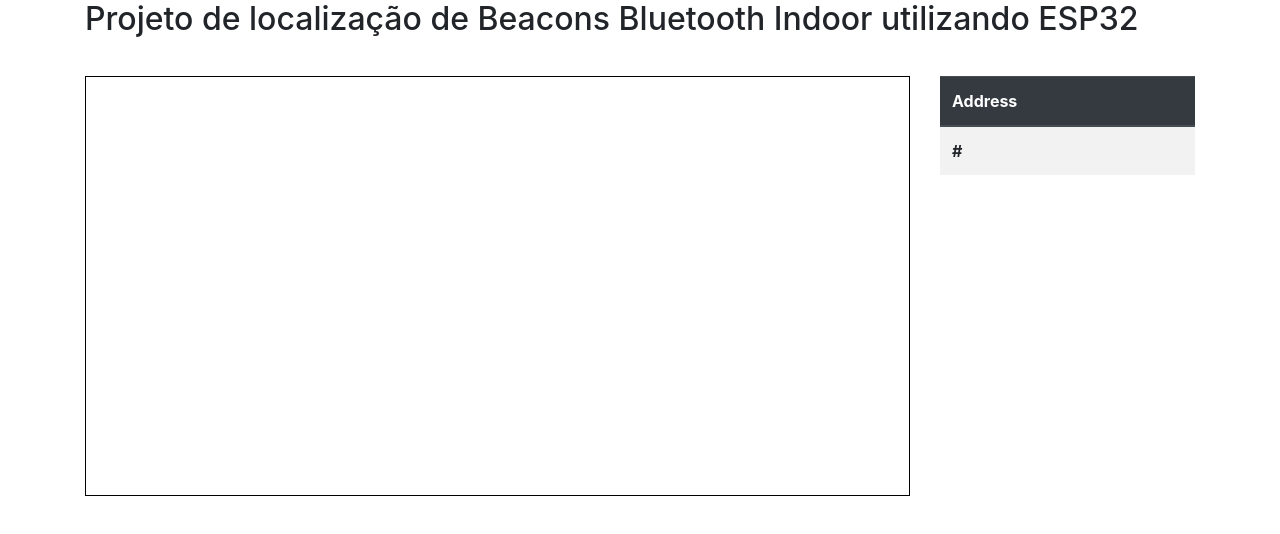
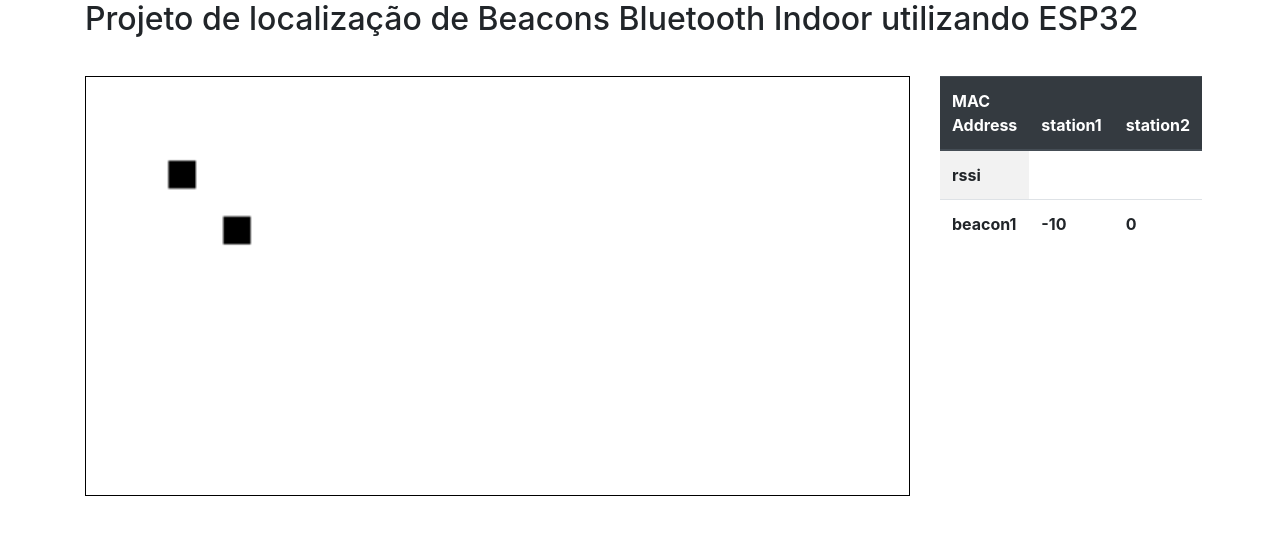
Before and after one commit to rafargp/Projeto_Senai, a plain HTML site: page Software/Index.html in a window 1280 px wide. Drawn offline with Linux system fonts and the light colour scheme.

Commit message:
Improve Software

```diff
--- a/Software/Index.html
+++ b/Software/Index.html
@@ -24,13 +24,13 @@
             <div class="col-sm-3">
                 <table class="table table-striped" id="tableData">
                     <thead class="thead-dark">
-                        <tr>
-                            <th scope="col">Address</th>
+                        <tr id="tableHead">
+                            <th scope="col">MAC Address</th>
                         </tr>
                     </thead>
-                    <tbody>
+                    <tbody id="tableBody">
                         <tr>
-                            <th scope="row">#</th>
+                            <th scope="row">rssi</th>
                         </tr>
                     </tbody>
                 </table>
@@ -49,6 +49,8 @@
     <script src="mqttws31/mqttws31.min.js"></script>
     <!-- PROJECT -->
     <script src="mqttConfig.js"></script>
+    <script src="station.js"></script>
+    <script src="beacon.js"></script>
 </body>
 
 </html>
--- /dev/null
+++ b/Software/beacon.js
@@ -0,0 +1,74 @@
+// *****************************************************************
+// ToDo: Deixar os Beacons Dinamico
+
+const beacon1 = {
+    id: function () { return this.mac.replace(":", ""); },
+    name: "beacon1",
+    mac: "123:123:123",
+    rssi: -10,
+    station: "station1",
+    getStation: function () { return stations[this.station]; }
+}
+
+// *****************************************************************
+
+function addBeacon(beacon) {
+    if (stations[beacon.station] === undefined) {
+        console.log(`addBeacon -> ${beacon.station} não encontrada`);
+        return false;
+    }
+    stations[beacon.station].beacons.push(beacon);
+    console.log(`addBeacon -> ${beacon.mac} adicionado`);
+    return true;
+}
+function delBeacon(beacon) {
+    if (stations[beacon.station] === undefined) {
+        console.log(`delBeacon -> ${beacon.station} não encontrada`);
+        return false;
+    }
+}
+
+function reDrawTable() {
+    for (station in stations) {
+        for (beacon in stations[station].beacons) {
+            var bc = stations[station].beacons[beacon];
+            var row = $(`#${bc.id()}`)[0];
+            if (row === undefined) {
+                console.log(`reDrawTable -> Criando nova linha para beacon ${bc.name} (${bc.mac})`);
+                drawTableRow(bc)
+            } else {
+                console.log(`reDrawTable -> Atualizando linha para beacon ${bc.name} (${bc.mac})`);
+                reDrawTableRow(bc);
+            }
+
+        }
+    }
+}
+
+function drawTableRow(beacon) {
+    var st = beacon.getStation();
+    var tBody = $("#tableBody");
+    var tHeaders = $("#tableHead").find("th");
+
+    var print = `<tr>`;
+    for (var x = 0; x < tHeaders.length; x++) {
+        var col = tHeaders[x];
+        if (col.id === "") {
+            print += `<th scope="row">${beacon.name}</th>`;
+        } else if (col.id === st.id()) {
+            print += `<th scope="row">${beacon.rssi}</th>`;
+        } else {
+            print += `<th scope="row">0</th>`;
+        }
+    }
+    print += `</tr>`;
+
+    console.log(`drawTableRow -> Nova linha criada para beacon ${beacon.name} (${beacon.mac})`);
+
+    tBody.append(print);
+}
+function reDrawTableRow(beacon) {
+
+}
+
+if (addBeacon(beacon1)) reDrawTable();
--- a/Software/mqttConfig.js
+++ b/Software/mqttConfig.js
@@ -64,11 +64,11 @@ const MQTT = {
     }
 }
 
-MQTT.connect("brware.com.br",9001,"brware","SQRT(pi)!=314","frontEnd");
+// MQTT.connect("brware.com.br",9001,"brware","SQRT(pi)!=314","frontEnd");
 
-var trySubscribe = setInterval(function(){
-    if(mqttClient.isConnected()) {
-        MQTT.subscribe("/stations/beacons/get",0);
-        clearInterval(trySubscribe);
-    }
-},500);
+// var trySubscribe = setInterval(function(){
+//     if(mqttClient.isConnected()) {
+//         MQTT.subscribe("/stations/beacons/get",0);
+//         clearInterval(trySubscribe);
+//     }
+// },500);
--- /dev/null
+++ b/Software/station.js
@@ -0,0 +1,52 @@
+// *****************************************************************
+// ToDo: Deixar Dinamico
+const stations =  {
+    station1: {
+        id: function(){ return this.mac.replace(":","");},
+        name: "station 1",
+        mac: "123:123:123",
+        x: 30,
+        y: 30,
+        beacons: []
+    },
+    station2: {
+        id: function(){ return this.mac.replace(":","");},
+        name: "station 2",
+        mac: "321:321:321",
+        x: 50,
+        y: 50,
+        beacons: []
+    }
+};
+
+// *****************************************************************
+function addStation(station){
+    if(stations[station.name] !== undefined){
+        console.log(`addStation -> Estação ${station.name} ja existe na lista com id ${station.id()}`);
+        return false;
+    }
+    stations.push(station);
+    console.log(`addStation -> Estação ${station.name} foi criada com o id ${station.id()}`);
+    return true;
+}
+function drawStations(){
+    var canvas = document.getElementById("myCanvas");
+    var ctx = canvas.getContext("2d");
+    for(var station in stations){
+        var st = stations[station];
+        ctx.fillRect(st.x,st.y,10,10);
+        console.log(`drawStations -> Estação ${st.name} (${st.mac}) desenhado em x:${st.x} y:${st.y}`);
+    }
+}
+
+function drawTableHeader(){
+    var tHead = document.getElementById("tableHead");
+    for(var station in stations){
+        var st = stations[station];
+        $(tHead).append(`<th scope="col" id="${st.id()}">${station}</th>`);
+        console.log(`drawTableHeader -> Estação ${st.name} (${st.mac}) adicionado como coluna. ID: ${st.id()}`);
+    }
+}
+
+drawStations();
+drawTableHeader();
```
